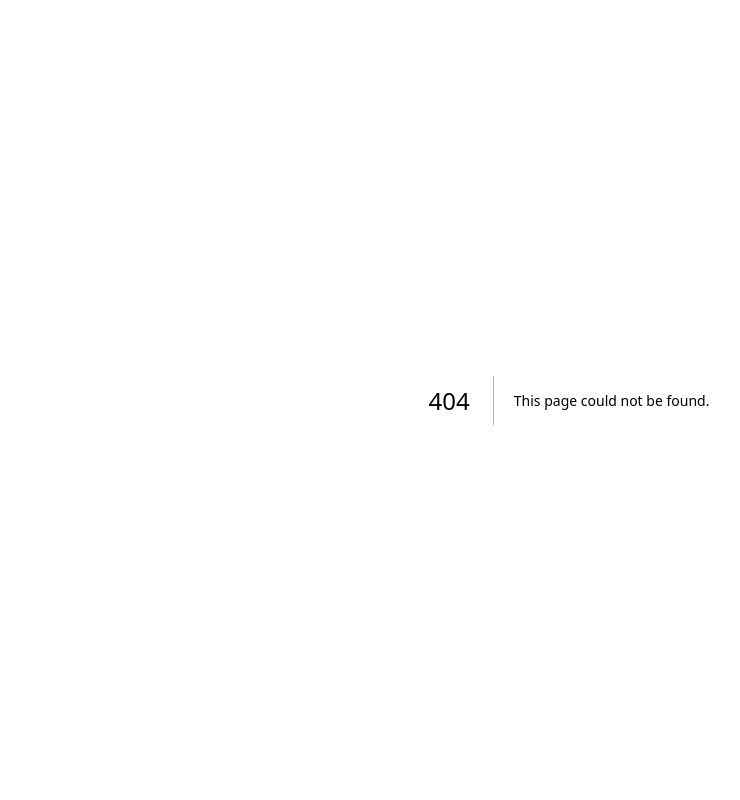
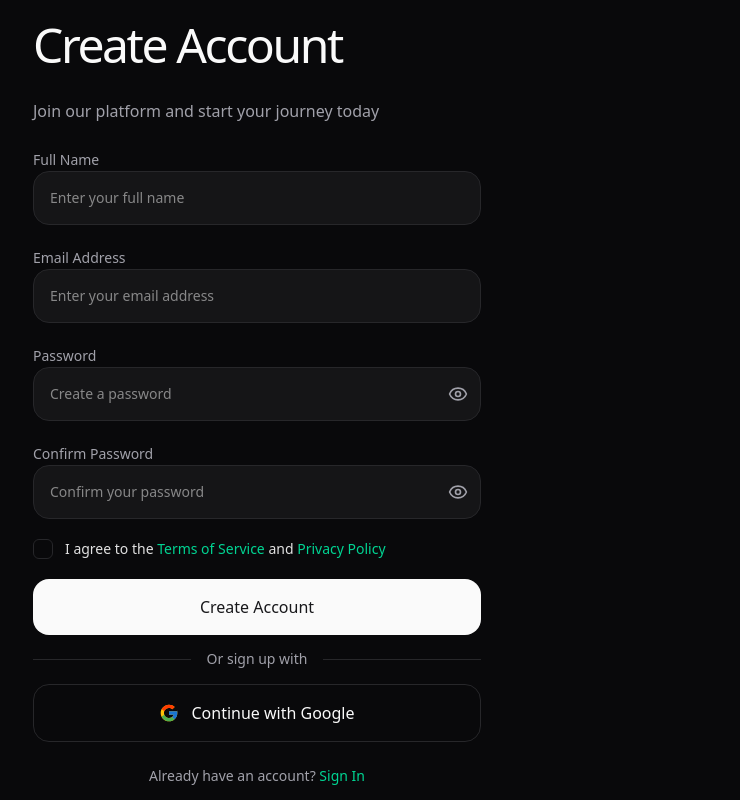
Before and after one commit to nivara-ai/nivara.dev, a Next.js app: page /create-account in a window 1280 px wide. Before the commit this address had no page. Shown: the whole page, without its empty margins (71-811 px from the left). Built offline with nearby package versions, Linux system fonts and the light colour scheme.

Commit message:
Implement Create Account page with handlers

```diff
--- /dev/null
+++ b/src/app/create-account/page.tsx
@@ -0,0 +1,26 @@
+"use client";
+
+import { CreateAccountPage } from "@/components/ui/create-account";
+
+export default function CreateAccount() {
+  const handleCreateAccount = (event: React.FormEvent<HTMLFormElement>) => {
+    event.preventDefault();
+    const formData = new FormData(event.currentTarget);
+    const data = Object.fromEntries(formData.entries());
+    console.log("Create Account submitted:", data);
+  };
+
+  const handleGoogleSignUp = () => {
+    console.log("Continue with Google sign up clicked");
+  };
+
+  return (
+    <div className="bg-background text-foreground">
+      <CreateAccountPage
+        heroImageSrc="https://images.unsplash.com/photo-1557682250-33bd709cbe85?w=2160&q=80"
+        onCreateAccount={handleCreateAccount}
+        onGoogleSignUp={handleGoogleSignUp}
+      />
+    </div>
+  );
+}
```
